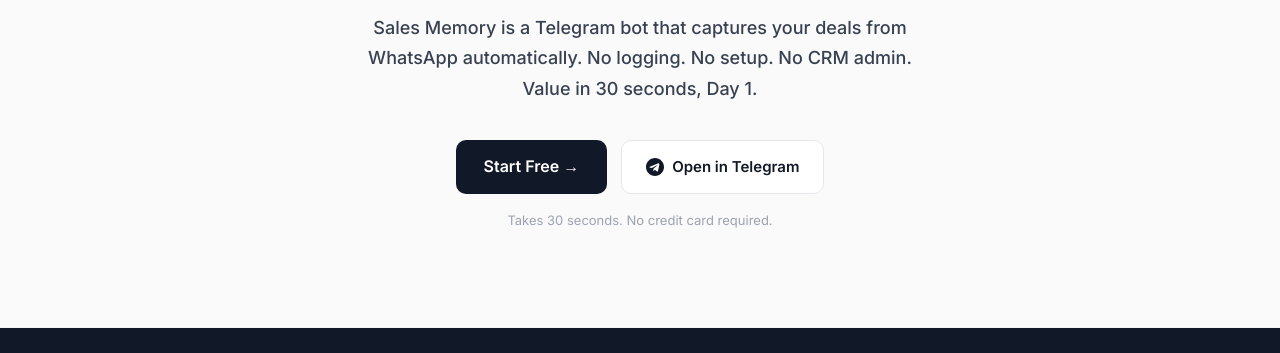
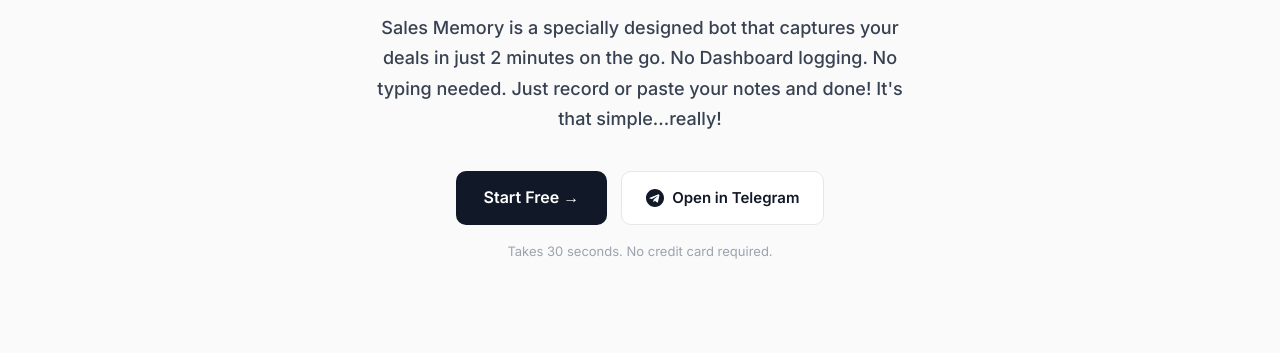
Before and after one commit to rakshitagupta-bot/sales-memory, a website: page public/index.html in a window 1280 px wide. Shown: the part 422-775 px from the top of the page. Drawn offline with Linux system fonts and the light colour scheme.

Commit message:
Update hero copy

```diff
--- a/public/index.html
+++ b/public/index.html
@@ -30,8 +30,8 @@
         and the follow-up that never happened.
       </p>
       <p class="hero-sub hero-sub--bold">
-        Sales Memory is a Telegram bot that captures your deals from WhatsApp automatically.
-        No logging. No setup. No CRM admin. Value in 30 seconds, Day 1.
+        Sales Memory is a specially designed bot that captures your deals in just 2 minutes on the go.
+        No Dashboard logging. No typing needed. Just record or paste your notes and done! It's that simple...really!
       </p>
       <div class="hero-actions">
         <a href="#signup" class="btn-primary">Start Free →</a>
```
